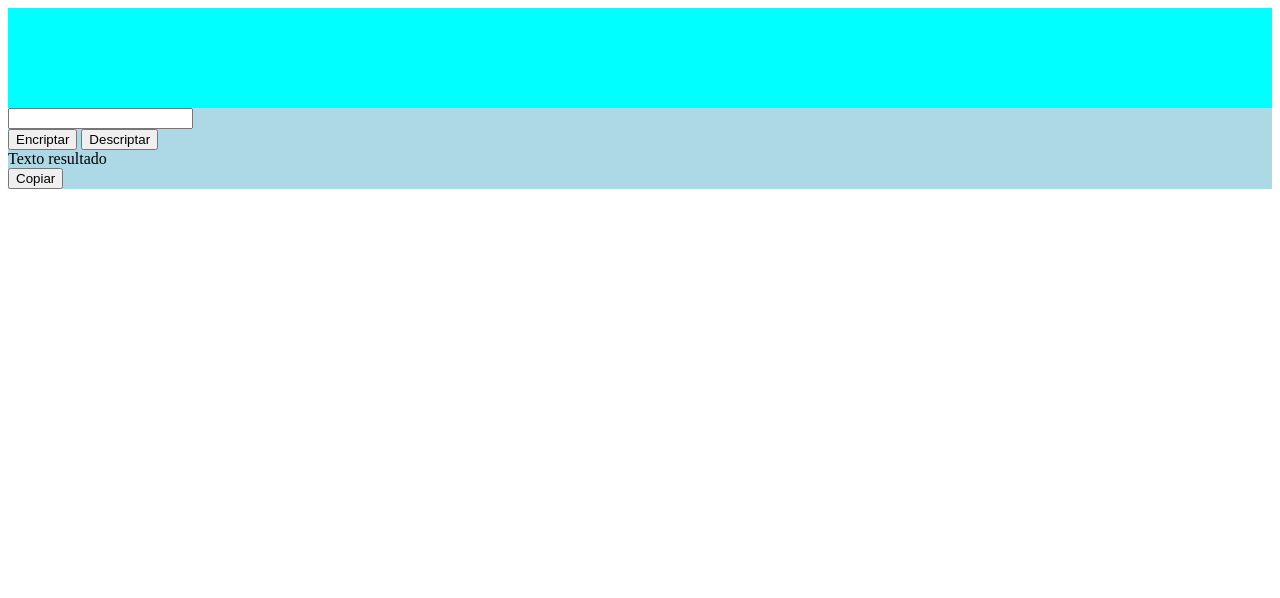
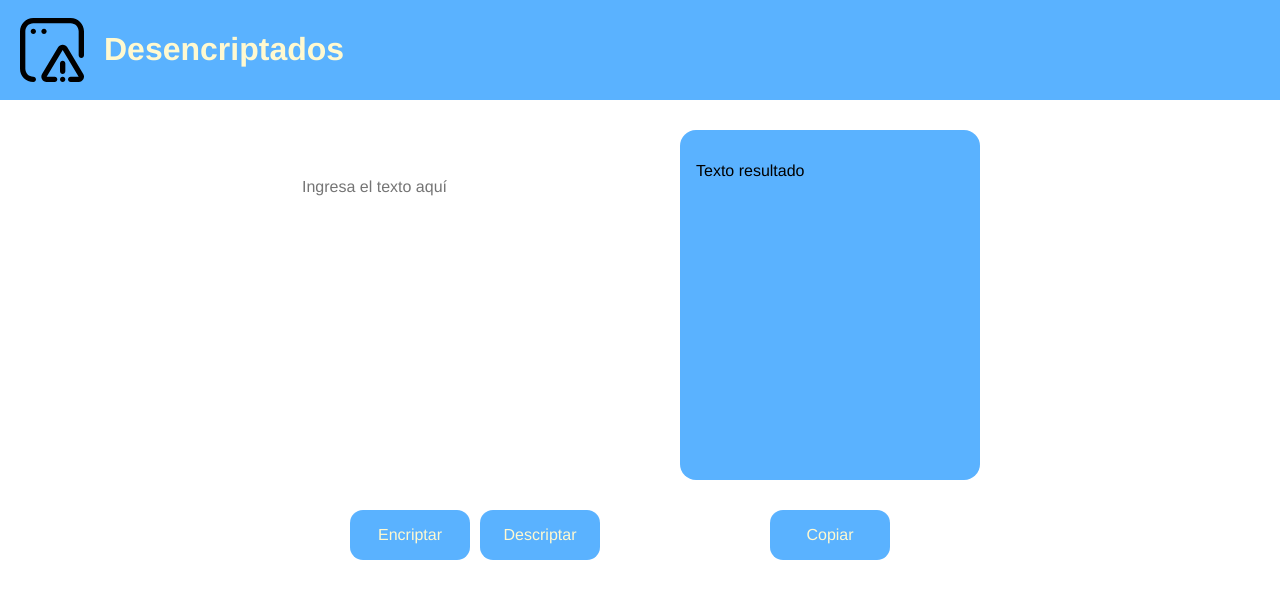
Before and after one commit to VictorLopez09/encriptador-desencriptador, a plain HTML site: page index.html in a window 1280 px wide. Drawn offline with Linux system fonts and the light colour scheme.

Commit message:
Modificar css

```diff
--- a/css/app.css
+++ b/css/app.css
@@ -1,12 +1,95 @@
-header{
-    background-color: aqua;
-    height: 100px;
+* {
+    font-family: Helvetica, sans-serif;
 }
 
-.container {
-    display:flex;
+body {
+    box-sizing: border-box;
+    padding: 0px;
+    margin: 0px;
+}
+
+header {
+    background-color: #5AB2FF;
+    color: #FFF9D0;
+    box-sizing: border-box;
+    width: 100%;
+    display: flex;
+    gap: 20px;
+    align-items: center;
+    padding: 10px 20px;
+}
+
+main {
+    display: flex;
+    justify-content: center;
+    align-items: flex-end;
+    gap: 30px;
+    margin-top: 30px;
+
+    flex-wrap: wrap;
+}
+
+.icon {
+    width: 64px;
+}
+
+.col-p {
+    display: flex;
+    flex-wrap: 2;
     flex-direction: column;
-    background-color: lightblue;
-    justify-content: flex-start;
+
 
 }
+
+textarea {
+    width: 350px;
+    height: 300px;
+    font-size: 1rem;
+    background-color: transparent;
+    border: transparent;
+    resize: none;
+    box-sizing: border-box;
+}
+
+extarea:focus {
+    border: none; /* Elimina el borde cuando el textarea recibe el foco */
+    outline: none; /* Elimina el borde del outline predeterminado del navegador */
+}
+
+.btn-group {
+    display: flex;
+    gap: 10px;
+    justify-content: center;
+    margin-top: 30px;
+
+}
+
+.btn {
+
+    background-color: #5AB2FF;
+    color: #FFF9D0;
+    border: none;
+    cursor: pointer;
+    font-size: 1rem;
+    border-radius: 13px;
+    width: 120px;
+    height: 50px;
+    text-align: center;
+}
+
+.btn:hover {
+    background-color: transparent;
+
+    border: solid #5AB2FF;
+    color: #5AB2FF;
+}
+
+
+.col-r{
+    width: 300px;
+    height: 350px;
+    background-color: #5AB2FF;
+    border-radius: 16px;
+    padding: 16px;
+    box-sizing: border-box;
+}
--- a/index.html
+++ b/index.html
@@ -1,49 +1,36 @@
 <!DOCTYPE html>
 <html lang="es">
-
 <head>
     <meta charset="UTF-8">
     <meta name="viewport" content="width=device-width, initial-scale=1.0">
     <link rel="stylesheet" href="css/app.css">
     <title>Descriptador</title>
 </head>
-
 <body>
     <header>
-
-
-
+        <img src="img/encriptar.svg" alt="El icono de la pagina" class="icon">
+        <h1>Desencriptados</h1>
     </header>
-    <section class="container">
-        <div>
-            <input type="text" value="" id="Entrada">
-
+    <main>
+        <div class="col-p">
+            <div>
+                <textarea id="Entrada" placeholder="Ingresa el texto aquí"></textarea>
+            </div>
+            <div class="btn-group">
+                <input type="button" value="Encriptar" onclick="llamada()" class="btn">
+                <input type="button" value="Descriptar" class="btn">
+            </div>
         </div>
-
-        <div>
-            <input type="button" value="Encriptar" onclick="llamada()">
-            <input type="button" value="Descriptar">
+        <div class="col-p">
+            <div class="col-r">
+                <p id="TextResultado">Texto resultado</p>
+            </div>
+            <div class="btn-group">
+                <input type="button" value="Copiar" onclick="copyClip()" class="btn">
+            </div>
         </div>
-
-        <div>
-            <div id="TextResultado">
-                Texto resultado
-            </div>
-
-        </div>
-
-        <div>
-            <input type="button" value="Copiar" onclick="copyClip()">
-        </div>
-    </section>
-
-
-
-
+    </main>
     <script src="/js/app.js"></script>
-    <footer>
-
-    </footer>
+    <footer></footer>
 </body>
-
 </html>
```
Also changed, not shown: img/encriptar.svg (renamed from img/alerta-de-sensores.svg).
